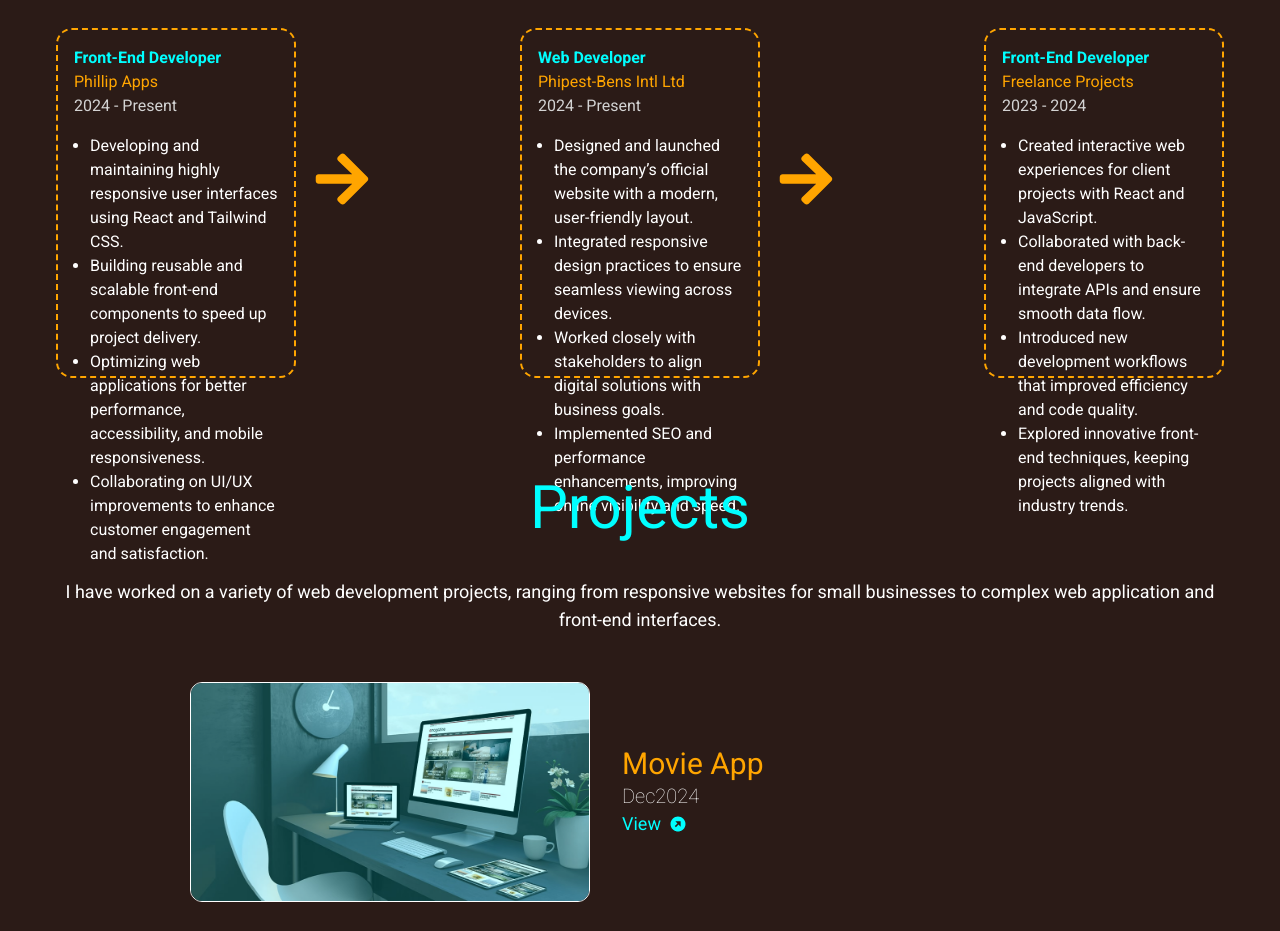
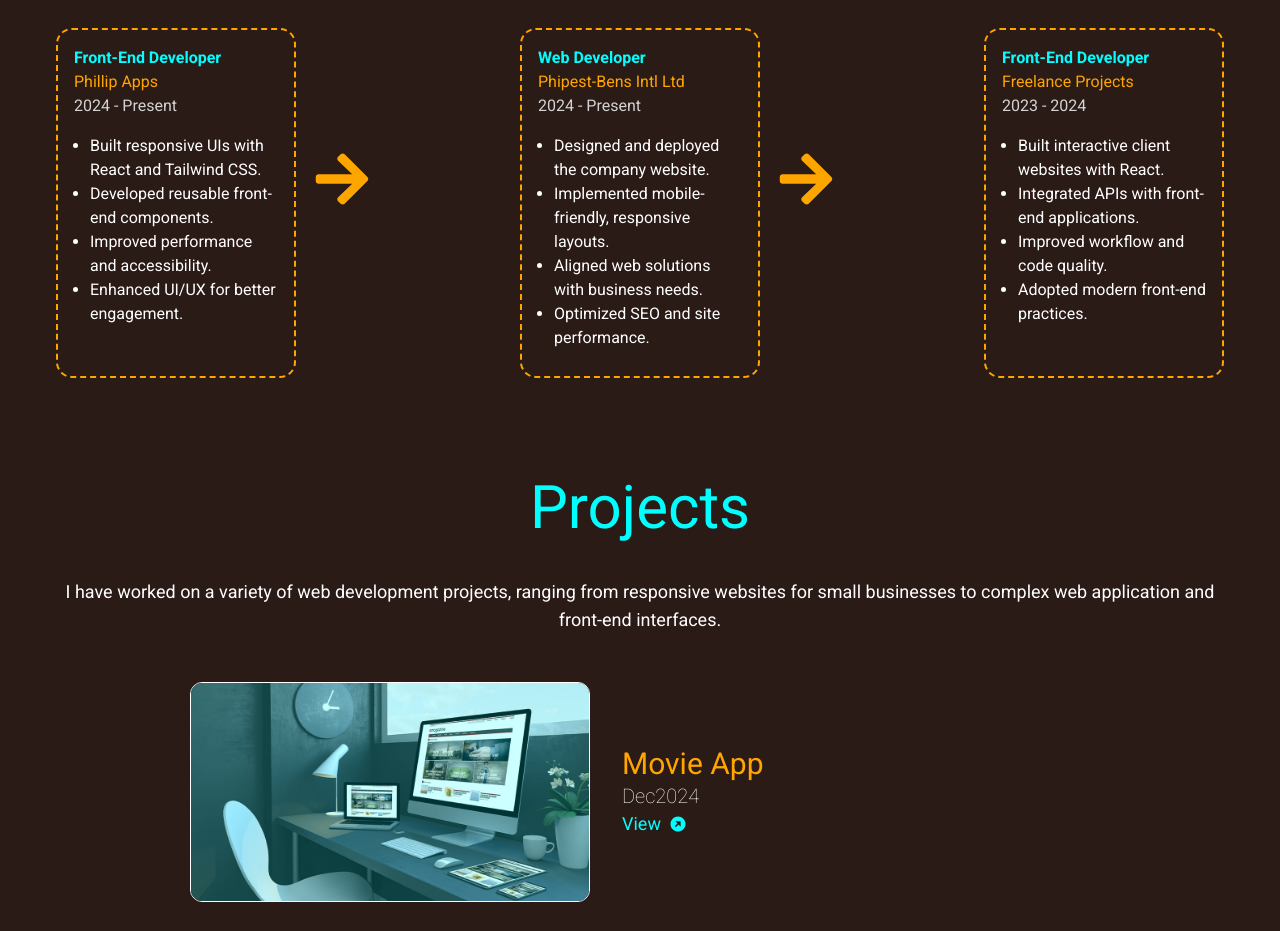
Before and after one commit to IsraelPhillip/1st-Original-Portfolio, a React (Vite) app: page / in a window 1280 px wide. Shown: the part 2980-3911 px from the top of the page. Built offline with nearby package versions, Linux system fonts and the light colour scheme.

Commit message:
updated project description

```diff
--- a/src/components/ExperienceSection/AllExperience.jsx
+++ b/src/components/ExperienceSection/AllExperience.jsx
@@ -8,10 +8,10 @@ const experiences = [
     company: "Phillip Apps",
     date: "2024 - Present",
     responsibilities: [
-      "Developing and maintaining highly responsive user interfaces using React and Tailwind CSS.",
-      "Building reusable and scalable front-end components to speed up project delivery.",
-      "Optimizing web applications for better performance, accessibility, and mobile responsiveness.",
-      "Collaborating on UI/UX improvements to enhance customer engagement and satisfaction."
+      "Built responsive UIs with React and Tailwind CSS.",
+      "Developed reusable front-end components.",
+      "Improved performance and accessibility.",
+      "Enhanced UI/UX for better engagement."
     ],
   },
   {
@@ -19,10 +19,10 @@ const experiences = [
     company: "Phipest-Bens Intl Ltd",
     date: "2024 - Present",
     responsibilities: [
-      "Designed and launched the company’s official website with a modern, user-friendly layout.",
-      "Integrated responsive design practices to ensure seamless viewing across devices.",
-      "Worked closely with stakeholders to align digital solutions with business goals.",
-      "Implemented SEO and performance enhancements, improving online visibility and speed."
+      "Designed and deployed the company website.",
+      "Implemented mobile-friendly, responsive layouts.",
+      "Aligned web solutions with business needs.",
+      "Optimized SEO and site performance."
     ],
   },
   {
@@ -30,14 +30,13 @@ const experiences = [
     company: "Freelance Projects",
     date: "2023 - 2024",
     responsibilities: [
-      "Created interactive web experiences for client projects with React and JavaScript.",
-      "Collaborated with back-end developers to integrate APIs and ensure smooth data flow.",
-      "Introduced new development workflows that improved efficiency and code quality.",
-      "Explored innovative front-end techniques, keeping projects aligned with industry trends."
+      "Built interactive client websites with React.",
+      "Integrated APIs with front-end applications.",
+      "Improved workflow and code quality.",
+      "Adopted modern front-end practices."
     ],
   }
-
-];
+]
 const AllExperience = () => {
   return (
     <div className="flex flex-col md:flex-row sm:flex-col items-center justify-between gap-8 flex-wrap mt-12">
```
